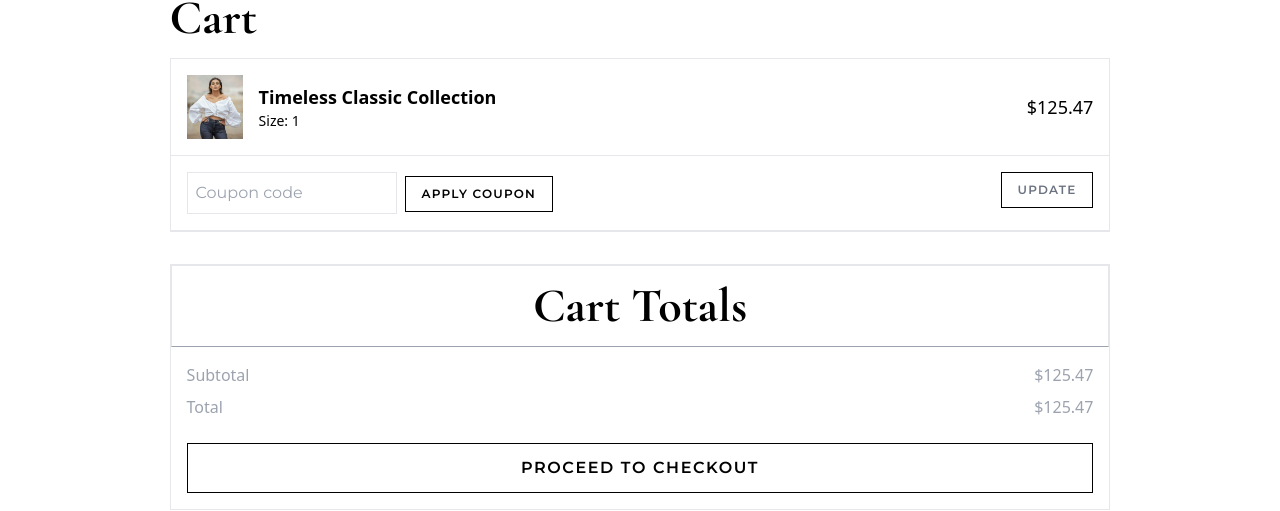
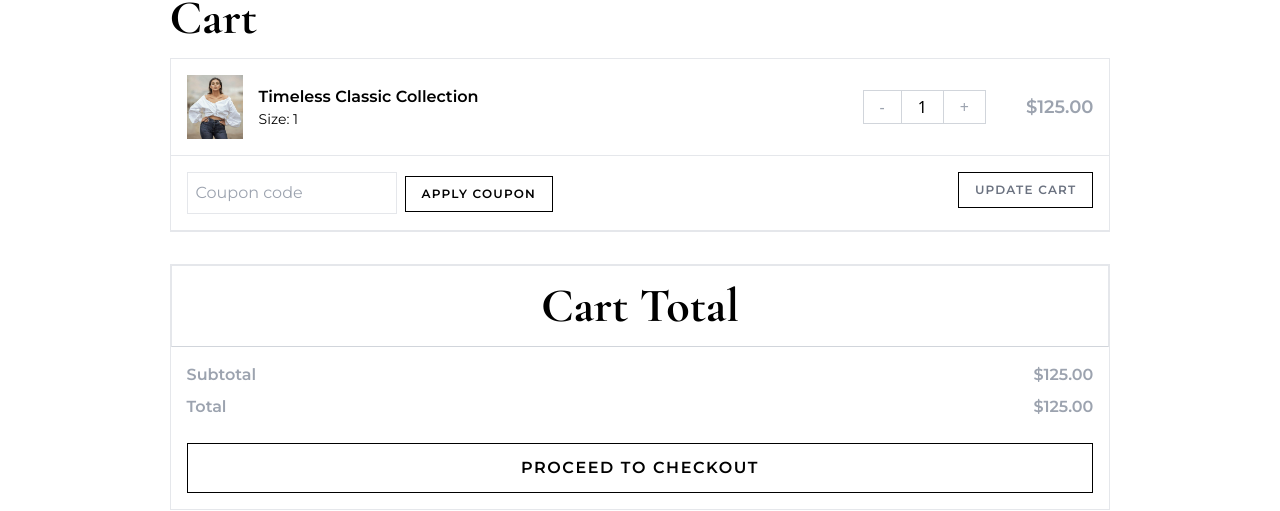
Before and after one commit to djangid63/Femme_Wardrobe_React, a React (Vite) app: page /cartHome/1/1/1 in a window 1280 px wide. Shown: the part 354-865 px from the top of the page. Built offline with nearby package versions, Linux system fonts and the light colour scheme.

Commit message:
Update CartHome component: implement quantity controls and adjust cart total calculations

```diff
--- a/src/App.jsx
+++ b/src/App.jsx
@@ -16,7 +16,7 @@ function App() {
         <Route path="/about" element={<AboutUs />} />
         <Route path="/shop" element={<ShopPage />} />
         <Route path="/contact" element={<ContactUs />} />
-        <Route path="/cartHome/:id/:count/:selectedSize" element={<CartHome />} />
+        <Route path="/cartHome/:id/:count/:selectedSize/" element={<CartHome />} />
       </Routes>
     </BrowserRouter>
   );
--- a/src/components/CartSection/CartHome.jsx
+++ b/src/components/CartSection/CartHome.jsx
@@ -1,14 +1,29 @@
-import React from 'react'
+import React, { useEffect } from 'react'
 import NavBarCustom from './../HeroSection/NavBarCustom';
 import FooterSection from '../ExploreSection/FotterSection';
 import productData from '../../Data/ProductData';
 import { useParams } from 'react-router-dom';
+import { useState } from 'react';
+
 
 const CartHome = () => {
   const { id, count, selectedSize } = useParams();
   const parsedId = parseInt(id);
   const parsedCount = parseInt(count);
   const product = productData.find((product) => product.id === parsedId);
+
+  const [cart, setCart] = useState(parsedCount);
+
+
+  const handleIncrement = () => {
+    setCart((prevCount) => (prevCount < 10 ? prevCount + 1 : prevCount));
+  };
+
+  const handleDecrement = () => {
+    setCart((prevCount) => (prevCount > 1 ? prevCount - 1 : prevCount));
+  };
+
+
 
   return (
     <div className='overflow-x-hidden'>
@@ -19,33 +34,50 @@ const CartHome = () => {
           <div className="border overflow-hidden">
             <div className="flex items-center p-4 border-b">
               {product && <img src={product.img} alt="Product" className="w-14 h-16 mr-4" />}
-              <div className="flex-grow">
-                <h2 className="text-lg font-semibold">{product.subtitle}</h2>
+              <div className="flex-grow font-mont">
+                <h2 className="text-base font-semibold">{product.subtitle}</h2>
                 <p className="text-sm">Size: {selectedSize}</p>
               </div>
-              <div className="ml-4">
-                <p className="text-lg">${product.price}</p>
+              <div className='flex mr-6'>
+                <button
+                  onClick={handleDecrement}
+                  className='px-4 py-1 text-gray-400 text-base border-gray-300 border'
+                >
+                  -
+                </button>
+                <button className='px-4 py-1 text-black text-base border-gray-300 border border-x-0'>
+                  {cart}
+                </button>
+                <button
+                  onClick={handleIncrement}
+                  className='px-4 py-1 text-gray-400 text-base border-gray-300 border'
+                >
+                  +
+                </button>
+              </div>
+              <div className="ml-4 font-mont font-semibold text-gray-400">
+                <p className="text-lg">${Math.round(product.price * cart).toFixed(2)}</p>
               </div>
             </div>
             <div className="font-mont p-4 border-b">
               <input type="text" placeholder="Coupon code" className="border p-2 mr-2" />
-              <button className="border border-black text-black text-[12px] tracking-widest font-semibold uppercase px-4 py-2 hover:bg-black hover:text-white">Apply Coupon</button>
-              <button className="border border-black text-gray-500 text-[12px] font-semibold uppercase tracking-widest px-4 py-2 float-right hover:bg-black hover:text-white">Update </button>
+              <button onClick={() => alert("Invalid code")} className="border border-black text-black text-[12px] tracking-widest font-semibold uppercase px-4 py-2 hover:bg-black hover:text-white">Apply Coupon</button>
+              <button className="border border-black text-gray-500 text-[12px] font-semibold uppercase tracking-widest px-4 py-2 float-right hover:bg-black hover:text-white">Update Cart</button>
             </div>
           </div>
           <div className="mt-8">
             <div className="border overflow-hidden">
-              <div className='border border-b-gray-400'>
-                <h2 className="font-mainHead text-5xl font-bold p-4 text-center">Cart Totals</h2>
+              <div className='border border-b-gray-300'>
+                <h2 className="font-mainHead text-5xl font-bold p-4 text-center">Cart Total</h2>
               </div>
               <div className="p-4">
-                <div className="flex justify-between mb-2 text-gray-400">
+                <div className="flex justify-between mb-2 text-gray-400 font-mont font-semibold ">
                   <span>Subtotal</span>
-                  <span>${product.price * parsedCount}</span>
+                  <span>${Math.floor(product.price * cart).toFixed(2)}</span>
                 </div>
-                <div className="flex justify-between mb-2 text-gray-400">
+                <div className="flex justify-between mb-2 font-mont font-semibold text-gray-400">
                   <span>Total</span>
-                  <span>${product.price * parsedCount}</span>
+                  <span>${Math.floor(product.price * cart).toFixed(2)}</span>
                 </div>
                 <button className="font-mont font-semibold border border-black text-black uppercase tracking-widest w-full px-4 py-3 mt-4 hover:bg-black hover:text-white">Proceed to Checkout</button>
               </div>
```
